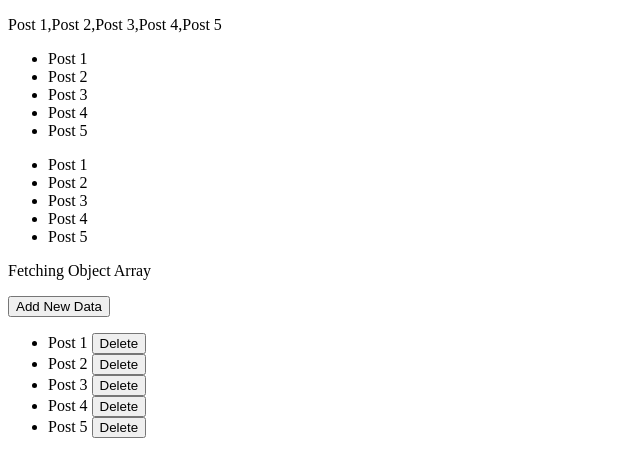
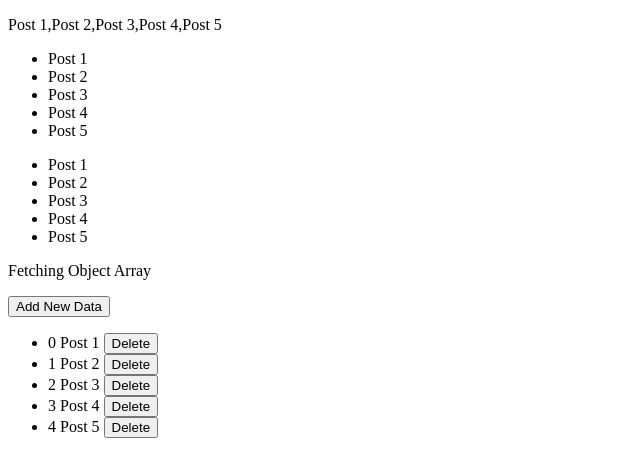
Before and after one commit to chocho77/directivesAngular, an Angular app: page / in a window 1280 px wide. Shown: the top 476 px of the page, without its empty margins (0-640 px from the left). Built offline with nearby package versions, Linux system fonts and the light colour scheme.

Commit message:
On branch master  Your branch is up to date with 'origin/master'.  Changes to be committed: 	modified:   src/app/app.component.html

```diff
--- a/src/app/app.component.html
+++ b/src/app/app.component.html
@@ -14,8 +14,8 @@
 <p> Fetching Object Array </p>
 <button (click)="addNew()">Add New Data</button>
 <ul>
-  <li *ngFor="let post of objArray">
-    {{post.postTitle}}
+  <li *ngFor="let post of objArray; let i = index">
+    {{i}} {{post.postTitle}}
     <button (click)="onDelete(post)">Delete</button>
   </li>
 </ul>
```
